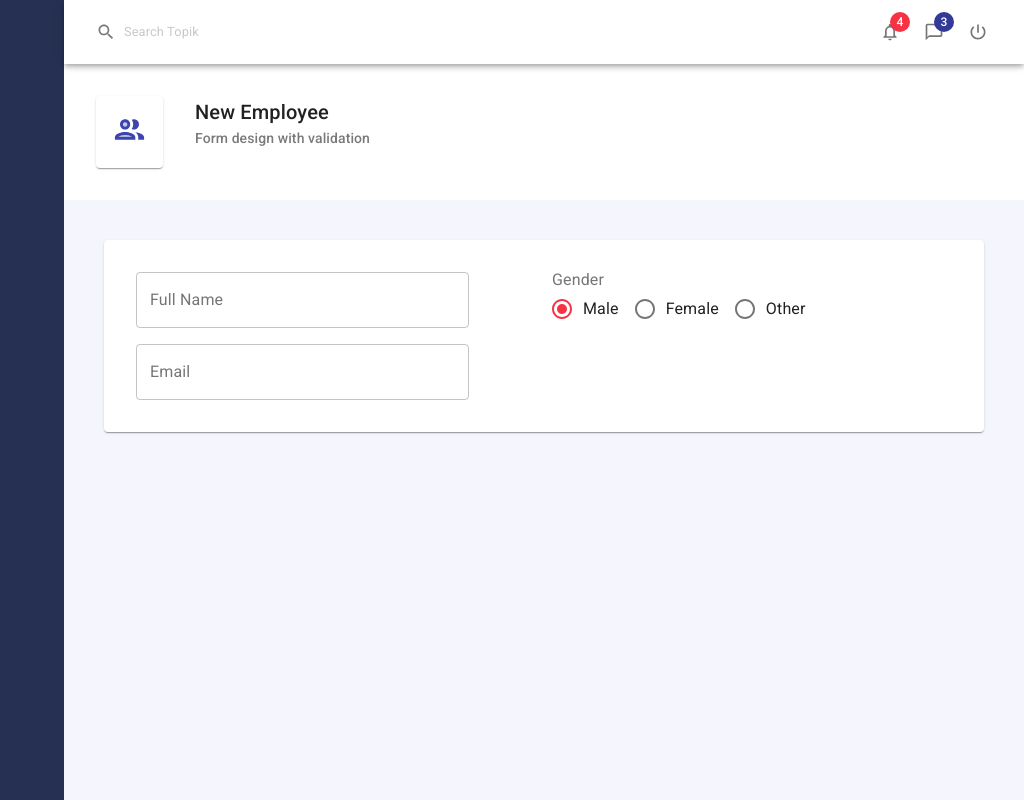
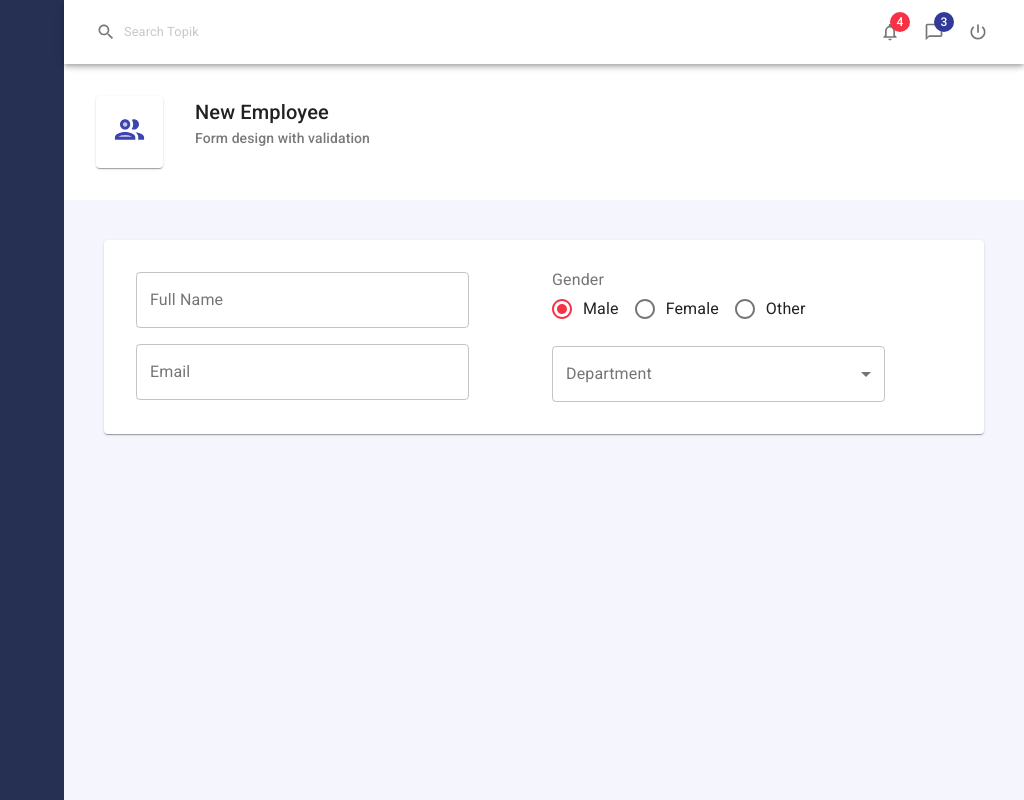
Before and after one commit to LordAldi/material-ui-learn, a React (Create React App) app: page / in a window 1280 px wide. Shown: the whole page, without its empty margins (256-1280 px from the left). Built offline with nearby package versions, Linux system fonts and the light colour scheme.

Commit message:
Mui Form Design: Select

```diff
--- a/src/components/controls/Controls.js
+++ b/src/components/controls/Controls.js
@@ -1,4 +1,5 @@
 import Input from "./Input";
 import RadioGroup from "./RadioGroup";
-const Controls = { Input, RadioGroup };
+import Select from "./Select";
+const Controls = { Input, RadioGroup, Select };
 export default Controls;
--- a/src/components/controls/RadioGroup.js
+++ b/src/components/controls/RadioGroup.js
@@ -12,8 +12,9 @@ const RadioGroup = ({ name, label, value, onChange, items }) => {
     <FormControl>
       <FormLabel>{label}</FormLabel>
       <MUIRadioGroup row name={name} value={value} onChange={onChange}>
-        {items.map((item, index) => (
+        {items.map((item) => (
           <FormControlLabel
+            key={item.id}
             value={item.id}
             control={<Radio />}
             label={item.title}
--- /dev/null
+++ b/src/components/controls/Select.js
@@ -0,0 +1,28 @@
+import {
+  FormControl,
+  InputLabel,
+  MenuItem,
+  Select as MUISelect,
+} from "@material-ui/core";
+import React from "react";
+
+const Select = ({ name, label, value, onChange, options }) => {
+  return (
+    <FormControl variant="outlined">
+      <InputLabel>{label}</InputLabel>
+      <MUISelect name={name} value={value} onChange={onChange} label={label}>
+        <MenuItem value="">None</MenuItem>
+        {options.map((option) => {
+          console.log(option);
+          return (
+            <MenuItem key={option.id} value={option.id}>
+              {option.title}
+            </MenuItem>
+          );
+        })}
+      </MUISelect>
+    </FormControl>
+  );
+};
+
+export default Select;
--- a/src/index.js
+++ b/src/index.js
@@ -4,12 +4,7 @@ import "./index.css";
 import App from "./App/App";
 import reportWebVitals from "./reportWebVitals";
 
-ReactDOM.render(
-  <React.StrictMode>
-    <App />
-  </React.StrictMode>,
-  document.getElementById("root")
-);
+ReactDOM.render(<App />, document.getElementById("root"));
 
 // If you want to start measuring performance in your app, pass a function
 // to log results (for example: reportWebVitals(console.log))
--- a/src/pages/Employees/EmployeeForm.js
+++ b/src/pages/Employees/EmployeeForm.js
@@ -1,13 +1,8 @@
-import {
-  FormControl,
-  FormControlLabel,
-  FormLabel,
-  Grid,
-  Radio,
-} from "@material-ui/core";
-import React, { useState, useEffect } from "react";
+import { Grid } from "@material-ui/core";
+import React from "react";
 import Controls from "../../components/controls/Controls";
 import { useForm, Form } from "../../components/useForm";
+import * as employeeService from "../../services/employeeService";
 
 const initialFValues = {
   id: 0,
@@ -16,7 +11,7 @@ const initialFValues = {
   mobile: "",
   city: "",
   gender: "male",
-  departmendId: "",
+  departmentId: "",
   hireDate: new Date(),
   isPermanent: false,
 };
@@ -55,6 +50,13 @@ const EmployeeForm = () => {
             label="Gender"
             items={genderItems}
           />
+          <Controls.Select
+            name="departmentId"
+            label="Department"
+            value={values.departmentId}
+            onChange={handleInputChange}
+            options={employeeService.getDepartmentCollection()}
+          />
         </Grid>
       </Grid>
     </Form>
--- /dev/null
+++ b/src/services/employeeService.js
@@ -0,0 +1,6 @@
+export const getDepartmentCollection = () => [
+  { id: 1, title: "Development" },
+  { id: 2, title: "Marketing" },
+  { id: 3, title: "Accounting" },
+  { id: 4, title: "HR" },
+];
```
